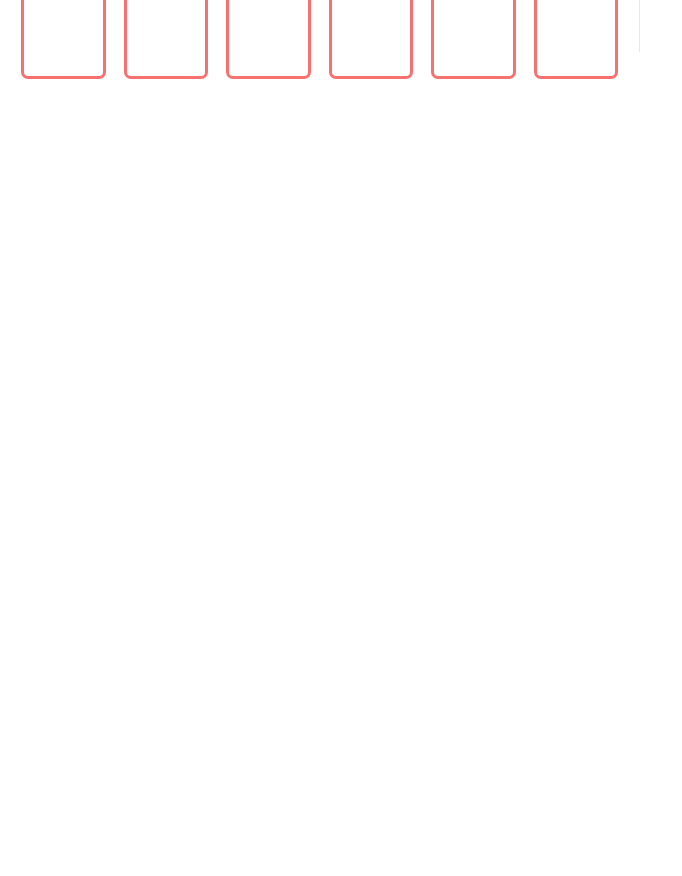
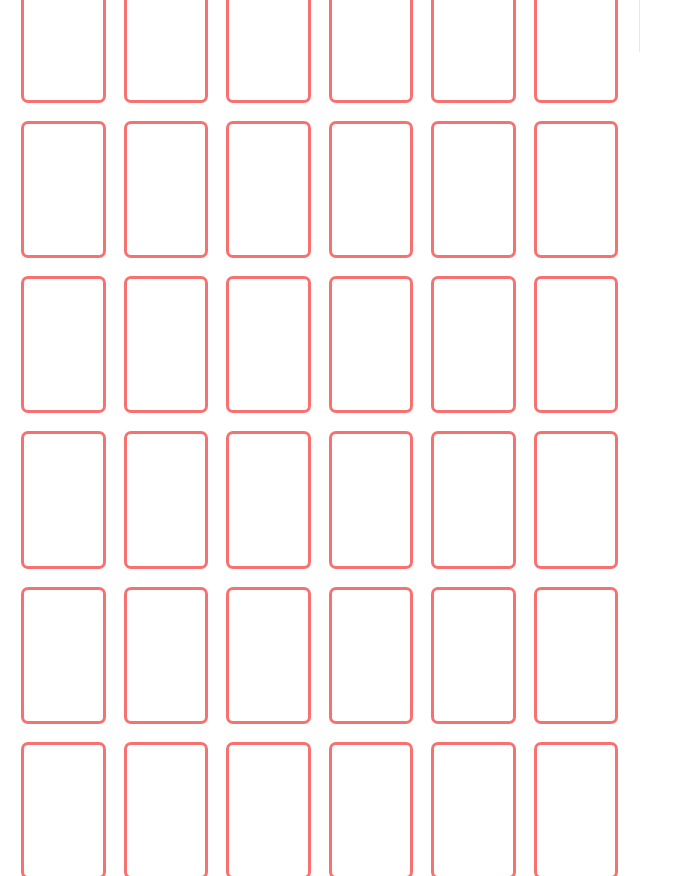
Before and after one commit to Ben-Langlois/Shelfd, a React (Create React App) app: page / in a window 1280 px wide. Shown: the part 700-1576 px from the top of the page, without its empty margins (0-682 px from the left). Before the commit the page ends 800 px from the top, so only its background shows below. Built offline with nearby package versions, Linux system fonts and the light colour scheme.

Commit message:
progress on login page

```diff
--- a/src/App.js
+++ b/src/App.js
@@ -11,8 +11,9 @@ const toggleForm = (form) => {
 
 const Landing = () => {
   return(
-    <div id='landing' className='flex flex-auto p-6 '>
-      <div className='grid grid-cols-6 grid-rows-5 gap-6 w-2/4 float-left'> {/* grid of books, maybe 'featured' books? */}
+    <div id='landing' className='flex flex-auto p-6'>
+      <div id='grid-container' className='h-full w-2/4 my-6'>
+        <div className='grid grid-cols-6 grid-rows-5 gap-6 h-full'> {/* grid of books, maybe 'featured' books? */}
           <div className='outline outline-red-400 rounded'>&nbsp;</div>  {/* Will replace will API or something, just divs to figure out css*/}
           <div className='outline outline-red-400 rounded'>&nbsp;</div>  {/* Will replace will API or something, just divs to figure out css*/}
           <div className='outline outline-red-400 rounded'>&nbsp;</div>  {/* Will replace will API or something, just divs to figure out css*/}
@@ -43,8 +44,41 @@ const Landing = () => {
           <div className='outline outline-red-400 rounded'>&nbsp;</div>  {/* Will replace will API or something, just divs to figure out css*/}
           <div className='outline outline-red-400 rounded'>&nbsp;</div>  {/* Will replace will API or something, just divs to figure out css*/}
           <div className='outline outline-red-400 rounded'>&nbsp;</div>  {/* Will replace will API or something, just divs to figure out css*/}
+        </div>
+        <div className='grid grid-cols-6 grid-rows-5 gap-6 h-full mt-6'> {/* grid of books, maybe 'featured' books? */}
+          <div className='outline outline-red-400 rounded'>&nbsp;</div>  {/* Will replace will API or something, just divs to figure out css*/}
+          <div className='outline outline-red-400 rounded'>&nbsp;</div>  {/* Will replace will API or something, just divs to figure out css*/}
+          <div className='outline outline-red-400 rounded'>&nbsp;</div>  {/* Will replace will API or something, just divs to figure out css*/}
+          <div className='outline outline-red-400 rounded'>&nbsp;</div>  {/* Will replace will API or something, just divs to figure out css*/}
+          <div className='outline outline-red-400 rounded'>&nbsp;</div>  {/* Will replace will API or something, just divs to figure out css*/}
+          <div className='outline outline-red-400 rounded'>&nbsp;</div>  {/* Will replace will API or something, just divs to figure out css*/}
+          <div className='outline outline-red-400 rounded'>&nbsp;</div>  {/* Will replace will API or something, just divs to figure out css*/}
+          <div className='outline outline-red-400 rounded'>&nbsp;</div>  {/* Will replace will API or something, just divs to figure out css*/}
+          <div className='outline outline-red-400 rounded'>&nbsp;</div>  {/* Will replace will API or something, just divs to figure out css*/}
+          <div className='outline outline-red-400 rounded'>&nbsp;</div>  {/* Will replace will API or something, just divs to figure out css*/}
+          <div className='outline outline-red-400 rounded'>&nbsp;</div>  {/* Will replace will API or something, just divs to figure out css*/}
+          <div className='outline outline-red-400 rounded'>&nbsp;</div>  {/* Will replace will API or something, just divs to figure out css*/}
+          <div className='outline outline-red-400 rounded'>&nbsp;</div>  {/* Will replace will API or something, just divs to figure out css*/}
+          <div className='outline outline-red-400 rounded'>&nbsp;</div>  {/* Will replace will API or something, just divs to figure out css*/}
+          <div className='outline outline-red-400 rounded'>&nbsp;</div>  {/* Will replace will API or something, just divs to figure out css*/}
+          <div className='outline outline-red-400 rounded'>&nbsp;</div>  {/* Will replace will API or something, just divs to figure out css*/}
+          <div className='outline outline-red-400 rounded'>&nbsp;</div>  {/* Will replace will API or something, just divs to figure out css*/}
+          <div className='outline outline-red-400 rounded'>&nbsp;</div>  {/* Will replace will API or something, just divs to figure out css*/}
+          <div className='outline outline-red-400 rounded'>&nbsp;</div>  {/* Will replace will API or something, just divs to figure out css*/}
+          <div className='outline outline-red-400 rounded'>&nbsp;</div>  {/* Will replace will API or something, just divs to figure out css*/}
+          <div className='outline outline-red-400 rounded'>&nbsp;</div>  {/* Will replace will API or something, just divs to figure out css*/}
+          <div className='outline outline-red-400 rounded'>&nbsp;</div>  {/* Will replace will API or something, just divs to figure out css*/}
+          <div className='outline outline-red-400 rounded'>&nbsp;</div>  {/* Will replace will API or something, just divs to figure out css*/}
+          <div className='outline outline-red-400 rounded'>&nbsp;</div>  {/* Will replace will API or something, just divs to figure out css*/}
+          <div className='outline outline-red-400 rounded'>&nbsp;</div>  {/* Will replace will API or something, just divs to figure out css*/}
+          <div className='outline outline-red-400 rounded'>&nbsp;</div>  {/* Will replace will API or something, just divs to figure out css*/}
+          <div className='outline outline-red-400 rounded'>&nbsp;</div>  {/* Will replace will API or something, just divs to figure out css*/}
+          <div className='outline outline-red-400 rounded'>&nbsp;</div>  {/* Will replace will API or something, just divs to figure out css*/}
+          <div className='outline outline-red-400 rounded'>&nbsp;</div>  {/* Will replace will API or something, just divs to figure out css*/}
+          <div className='outline outline-red-400 rounded'>&nbsp;</div>  {/* Will replace will API or something, just divs to figure out css*/}
+        </div>
+      </div>
 
-      </div>
       <div id='action-container' className='w-2/4 content-center text-left p-6 m-6 border-400 border-l transition-opacity duration-1000'> {/* login/register buttons (that lead to form) */}
         <div id='calltoaction' className='opacity-100 mb-6'>
           <h1 className='text-5xl font-semibold font-display'>Discover, Discuss, and Track your next reads along tens of other users</h1>
--- a/src/App.scss
+++ b/src/App.scss
@@ -4,7 +4,8 @@
 
 // Fonts
 @import url('https://fonts.googleapis.com/css2?family=Oswald:wght@200..700&display=swap');
-@import url('https://fonts.googleapis.com/css2?family=Source+Serif+4:ital,opsz,wght@0,8..60,200..900;1,8..60,200..900&display=swap');*{
+@import url('https://fonts.googleapis.com/css2?family=Source+Serif+4:ital,opsz,wght@0,8..60,200..900;1,8..60,200..900&display=swap');
+*{
   margin: 0;
   padding: 0;
   // box-sizing: border-box; // not neccesary
```
Lines whose indentation alone changed are shown as unchanged.
